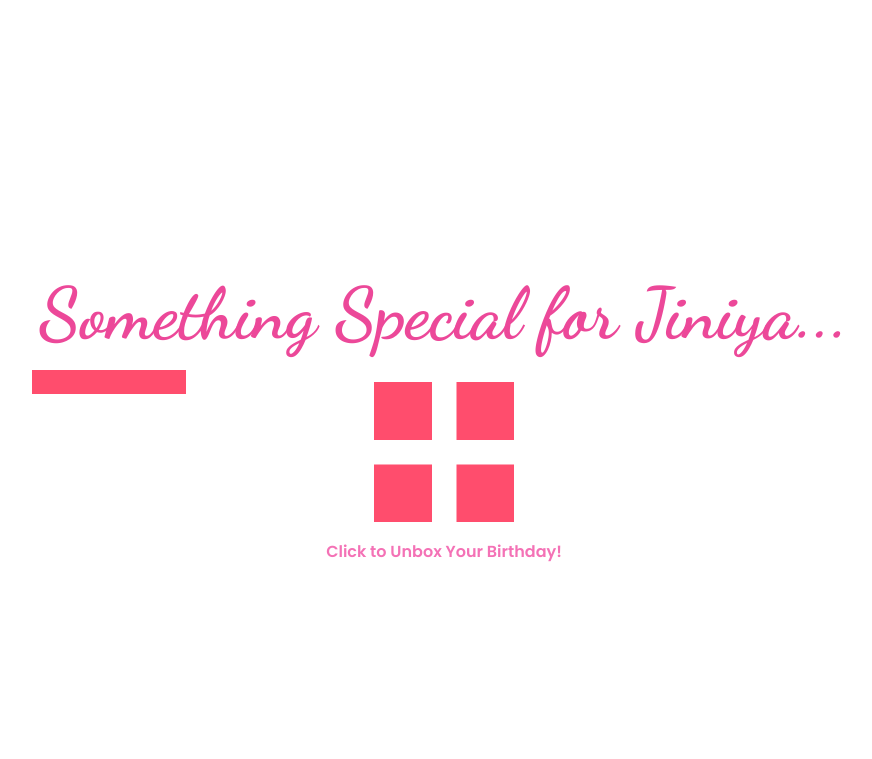
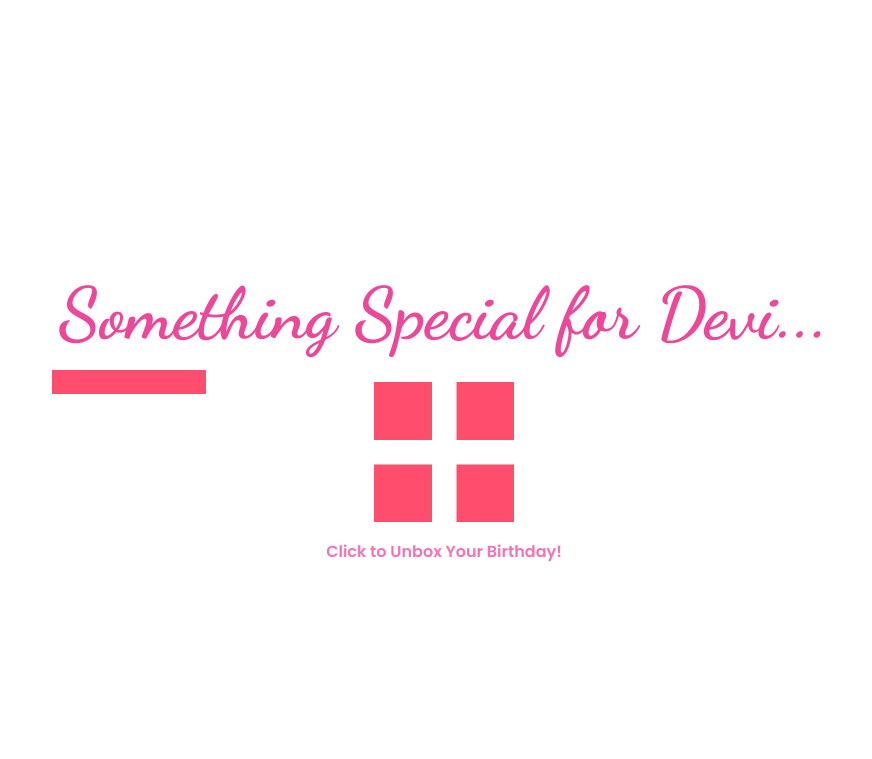
Before and after one commit to saralshiksa2030-del/devi, a plain HTML site: page index.html in a window 1280 px wide. Shown: the top 759 px of the page, without its empty margins (196-1068 px from the left). Drawn offline with nearby package versions, Linux system fonts and the light colour scheme; a web font is replaced by a local one.

Commit message:
Update index.html

```diff
--- a/index.html
+++ b/index.html
@@ -3,7 +3,7 @@
 <head>
     <meta charset="UTF-8">
     <meta name="viewport" content="width=device-width, initial-scale=1.0">
-    <title>Happy Birthday Jiniya! ✨</title>
+    <title>Happy Birthday Jiniya! (devi) ✨</title>
     <script src="https://cdn.tailwindcss.com"></script>
     <link href="https://fonts.googleapis.com/css2?family=Dancing+Script:wght@700&family=Poppins:wght@300;400;600&family=Playfair+Display:ital,wght@0,700;1,700&display=swap" rel="stylesheet">
     <script src="https://cdn.jsdelivr.net/npm/canvas-confetti@1.6.0/dist/confetti.browser.min.js"></script>
@@ -129,7 +129,7 @@
     <!-- Intro Overlay -->
     <div id="welcome-overlay" class="fixed inset-0 bg-white z-[3000] flex flex-col items-center justify-center text-center p-6 transition-all duration-1000">
         <div class="space-y-8">
-            <h1 class="cursive text-5xl md:text-7xl text-pink-500">Something Special for Jiniya...</h1>
+            <h1 class="cursive text-5xl md:text-7xl text-pink-500">Something Special for Devi...</h1>
             <div class="gift-container" onclick="startCelebration()">
                 <div class="gift-lid"></div>
                 <div class="gift-box"></div>
@@ -173,7 +173,7 @@
                 <span class="absolute -top-16 -right-16 text-6xl animate-bounce" style="animation-delay: 0.5s">👑</span>
                 <h2 class="uppercase tracking-[0.5em] text-pink-400 font-bold mb-6 text-sm md:text-base">Celebrating You</h2>
                 <h1 class="serif text-8xl md:text-[11rem] text-pink-600 italic leading-none drop-shadow-2xl">Jiniya</h1>
-                <p class="cursive text-3xl text-pink-400 mt-6 italic">Our favorite person's big day!</p>
+                <p class="cursive text-3xl text-pink-400 mt-6 italic">Bhagwan favorite person's big day!</p>
             </div>
         </section>
 
@@ -186,7 +186,7 @@
                     "You make the world a better place just by being in it."
                 </div>
                 <button onclick="generateQuote()" class="bg-pink-500 text-white px-8 py-4 rounded-full font-bold shadow-lg hover:bg-pink-600 hover:shadow-pink-200 transform transition active:scale-95">
-                    Why Jiniya is the Best ✨
+                    Why You are the Best ✨
                 </button>
             </div>
         </section>
```
